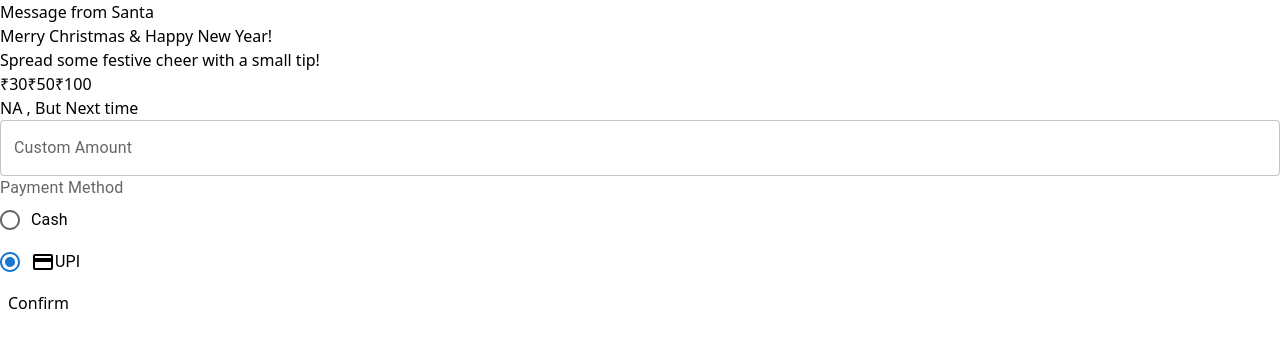
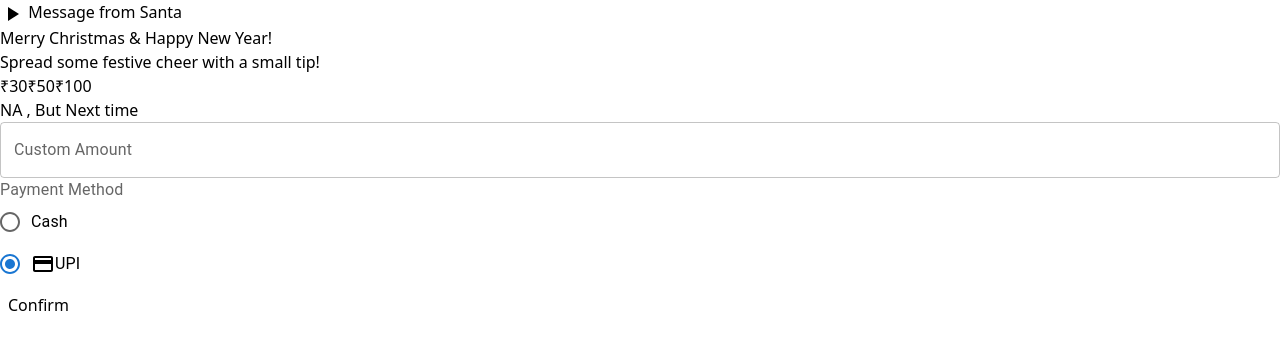
Before and after one commit to chetan21122004/TipAppforRiders, a React (Vite) app: page / in a window 1280 px wide. Shown: the top 350 px of the page. Built offline with nearby package versions, Linux system fonts and the light colour scheme.

Commit message:
Added Santa Message

```diff
--- a/src/App.jsx
+++ b/src/App.jsx
@@ -1,4 +1,4 @@
-import { useState } from 'react';
+import { useState , useRef} from 'react';
 import {  useNavigate } from 'react-router-dom';
 import {
 
@@ -14,6 +14,7 @@ import {
 // import Upi from './Upi.jsx';
 import { CreditCard } from '@mui/icons-material';
 // import QrPage from './QrPage'; // Import your QR page component
+import { PlayArrow, Pause } from '@mui/icons-material'; // Import icons
 
 import santa from './assets/santa.wav'
 
@@ -21,6 +22,9 @@ export default function App() {
   const [tipAmount, setTipAmount] = useState(''); // Store the tip amount as a string
   const [paymentMethod, setPaymentMethod] = useState('upi'); // Default payment method is cash
   const navigate = useNavigate(); // Use navigate from react-router
+  const [isPlaying, setIsPlaying] = useState(false); // State to track if audio is playing
+  const santaAudioRef = useRef(new Audio(santa)); // Use a ref to keep the same instance
+
 
   // Function to handle tip selection
   const handleTipSelection = (amount) => {
@@ -28,8 +32,23 @@ export default function App() {
   };
 
   function playSanta() {
-    new Audio(santa).play();
+    santaAudioRef.current.play(); // Access the ref instance
   }
+
+  function pauseSanta() {
+    santaAudioRef.current.pause(); // Access the ref instance
+  }
+
+  function toggleSanta() {
+    if (isPlaying) {
+      pauseSanta();
+    } else {
+      playSanta();
+    }
+    setIsPlaying(!isPlaying);
+  }
+
+
   // Function to handle custom tip input
   const handleCustomTip = (e) => {
     const value = e.target.value; // Get the input value
@@ -58,10 +77,12 @@ export default function App() {
       <div className=' p-4 bg-gray-50 rounded-md  shadow-xl '>
        <button className=' bg-red-500 w-full p-2 rounded-2xl text-white font-semibold text-xl'
 
-         onClick={playSanta}
+         onClick={toggleSanta}
        >
-         Message from Santa
+         {isPlaying ? <Pause /> : <PlayArrow />} {/* Toggle icon based on state */}
+         {isPlaying ? ' Pause from Santa' : ' Message from Santa'}
        </button>
+
        <div className=' w-4/5 text-center mx-auto'>
 
        <p className='text-xl font-bold text-red-600 text-center '>
```
